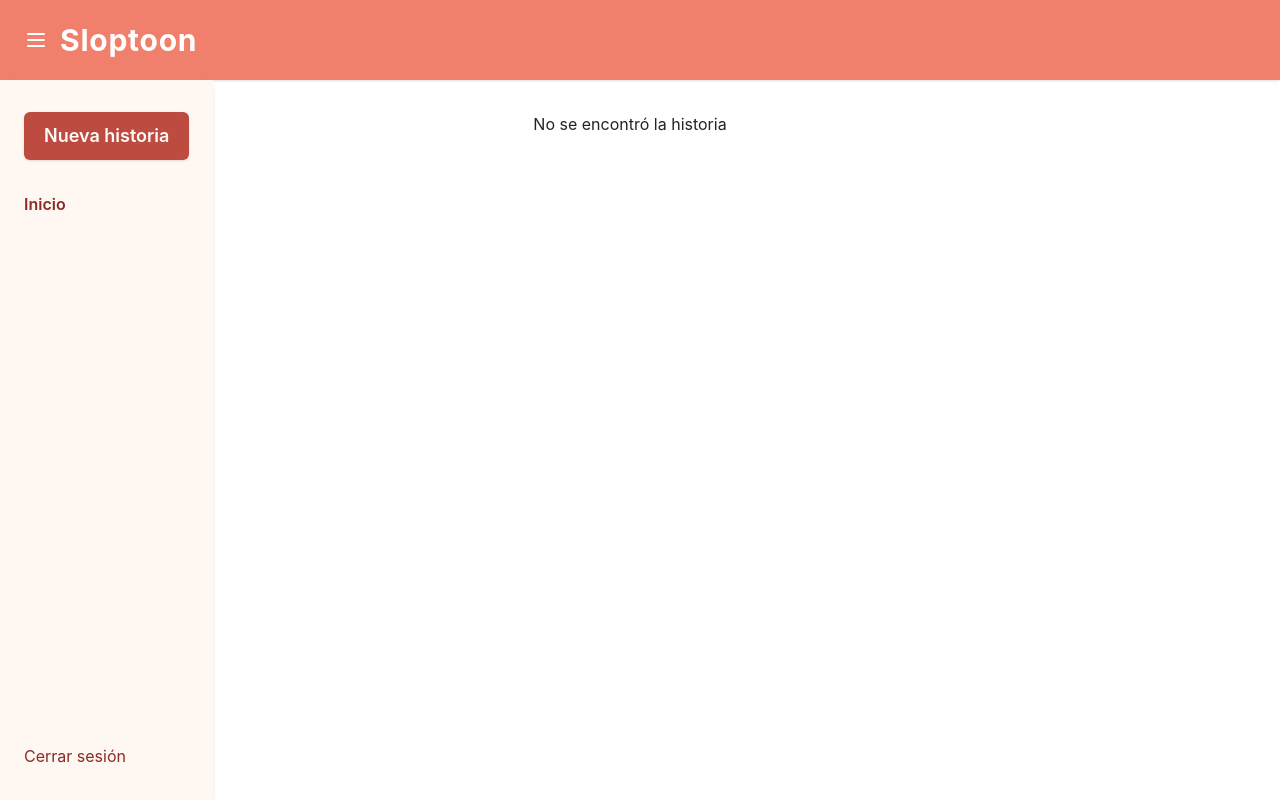
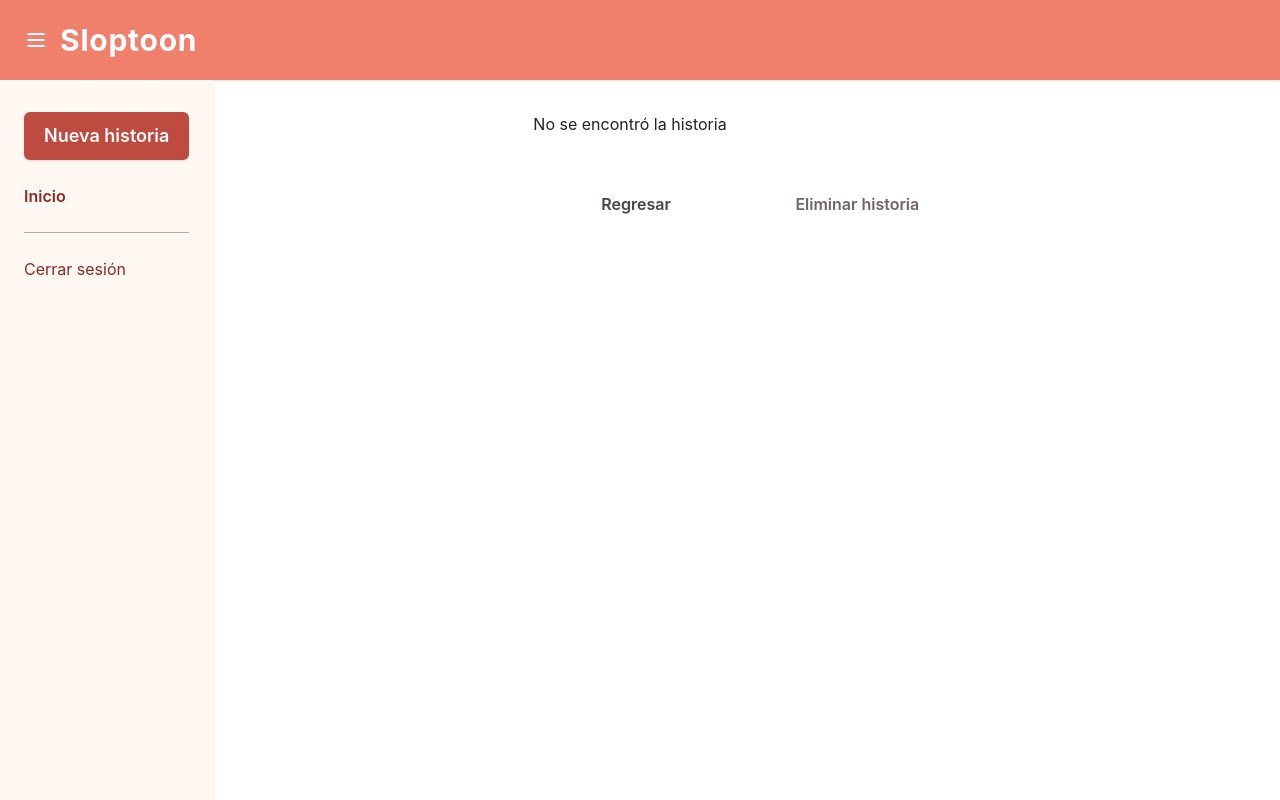
Before and after one commit to gaelodev/sloptoon, a Vue app: page /tales/1 in a window 1280 px wide. Built offline with nearby package versions, Linux system fonts and the light colour scheme; no server answers; the database is empty; sample sign-in values are in the browser's storage.

Commit message:
Small details added. Now it is possible to delete tales.

```diff
--- a/src/modules/components/TheSidebar.vue
+++ b/src/modules/components/TheSidebar.vue
@@ -7,7 +7,7 @@
         : 'hidden',
     ]"
   >
-    <nav class="flex flex-col gap-8 px-6 h-full">
+    <nav class="flex flex-col gap-6 px-6 h-full">
       <!-- Botón nueva historia -->
       <button
         @click="$emit('newTaleButtonClicked')"
@@ -17,9 +17,11 @@
       </button>
 
       <!-- Navegación -->
-      <div class="flex flex-col gap-4 flex-1 font-semibold text-melondrama-700">
+      <div class="flex flex-col gap-4 font-semibold text-melondrama-700">
         <RouterLink to="/" class="hover:text-melondrama-900 transition">Inicio</RouterLink>
       </div>
+
+      <div class="w-full h-px bg-greymelon-500"></div>
 
       <!-- Logout -->
       <button
--- a/src/modules/stores/promptProcess.ts
+++ b/src/modules/stores/promptProcess.ts
@@ -1,7 +1,7 @@
 import { defineStore } from 'pinia';
 import { ref } from 'vue';
 import { generarHistoria } from '@/services/openai';
-import { saveTale } from '@/services/taleService';
+import { deleteTale, saveTale } from '@/services/taleService';
 import { user } from '@/authState';
 
 export const usePromptProcessStore = defineStore('promptProcess', {
@@ -27,5 +27,12 @@ export const usePromptProcessStore = defineStore('promptProcess', {
         this.error = 'Ocurrió un error inesperado. Intente de nuevo más tarde.';
       }
     },
+    async deleteTaleById(taleId: string) {
+      try {
+        await deleteTale(user.value!.uid, taleId);
+      } catch {
+        this.error = 'No se pudo eliminar la historia.';
+      }
+    },
   },
 });
--- a/src/modules/views/HomeView.vue
+++ b/src/modules/views/HomeView.vue
@@ -1,6 +1,6 @@
 <template>
   <div class="flex flex-col mx-12 w-full">
-    <h1 class="text-3xl font-bold text-greymelon-900 my-6">¡Hola de nuevo!</h1>
+    <h1 class="text-3xl font-bold text-greymelon-900 my-8">¡Hola de nuevo!</h1>
     <h2 class="text-2xl font-medium my-6 text-greymelon-700">Tus historias recientes</h2>
     <section class="flex flex-row flex-wrap gap-8 w-full mb-12">
       <!-- Loading -->
--- a/src/modules/views/TaleView.vue
+++ b/src/modules/views/TaleView.vue
@@ -18,6 +18,22 @@
     <div class="flex flex-col w-2/5 my-8">
       <!--<h1 class="font-bold text-3xl text-melondrama-900 pb-6">Título de la historia</h1>-->
       <p class="text-greymelon-900 mb-4">{{ taleContent }}</p>
+      <div class="w-full h-auto flex flex-row justify-between gap-4 mt-8">
+        <RouterLink to="/" class="w-full">
+          <button
+            class="w-full h-10 text-greymelon-800 rounded-md font-semibold hover:bg-greymelon-200 transition-all cursor-pointer"
+          >
+            Regresar
+          </button>
+        </RouterLink>
+
+        <button
+          @click="deleteTale"
+          class="w-full h-10 text-greymelon-700 rounded-md font-semibold hover:bg-greymelon-200 transition-all cursor-pointer"
+        >
+          Eliminar historia
+        </button>
+      </div>
     </div>
   </section>
 </template>
@@ -45,6 +61,7 @@ onMounted(async () => {
 
   taleContent.value = tale?.content ?? 'No se encontró la historia';
 });
+
 watch(
   () => store.taleId,
   (id) => {
@@ -53,4 +70,9 @@ watch(
     }
   },
 );
+
+const deleteTale = async () => {
+  await store.deleteTaleById(route.params.id as string);
+  router.push('/');
+};
 </script>
```
